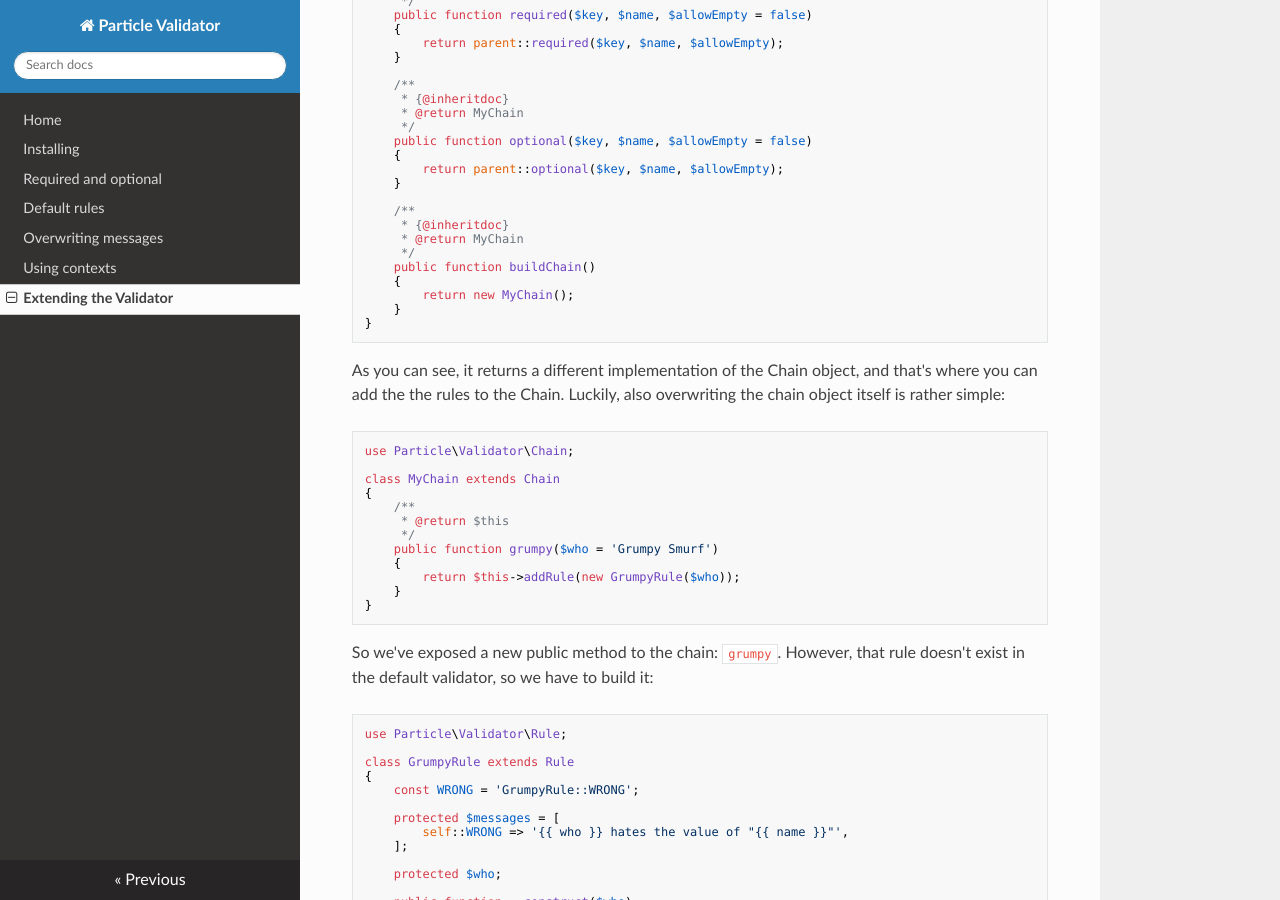
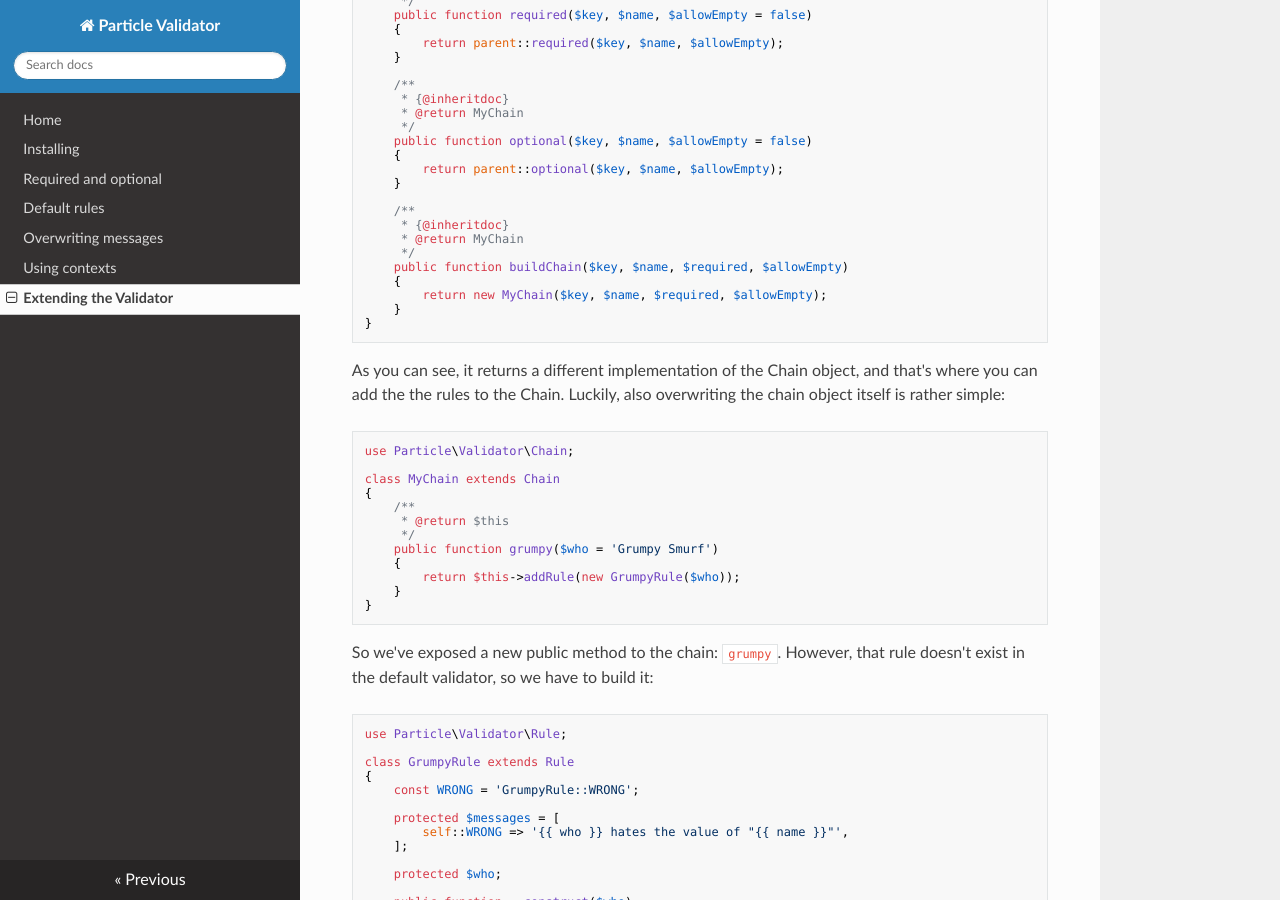
Before and after one commit to particle-php/Validator, an MkDocs documentation site: the page built from docs/extending.md, in a window 1280 px wide and 900 px high, scrolled down 445 px. Built offline with MkDocs 1.6.1, drawn with Linux system fonts in a browser that asks for light colours; nearby versions of some CDN libraries; old or Windows-style settings are respelled for this version of MkDocs.

Commit message:
Quickfix in the documentation on extending the validator

````diff
--- a/docs/extending.md
+++ b/docs/extending.md
@@ -34,9 +34,9 @@ class MyValidator extends Validator
      * {@inheritdoc}
      * @return MyChain
      */
-    public function buildChain()
+    public function buildChain($key, $name, $required, $allowEmpty)
     {
-        return new MyChain();
+        return new MyChain($key, $name, $required, $allowEmpty);
     }
 }
 ```
````
